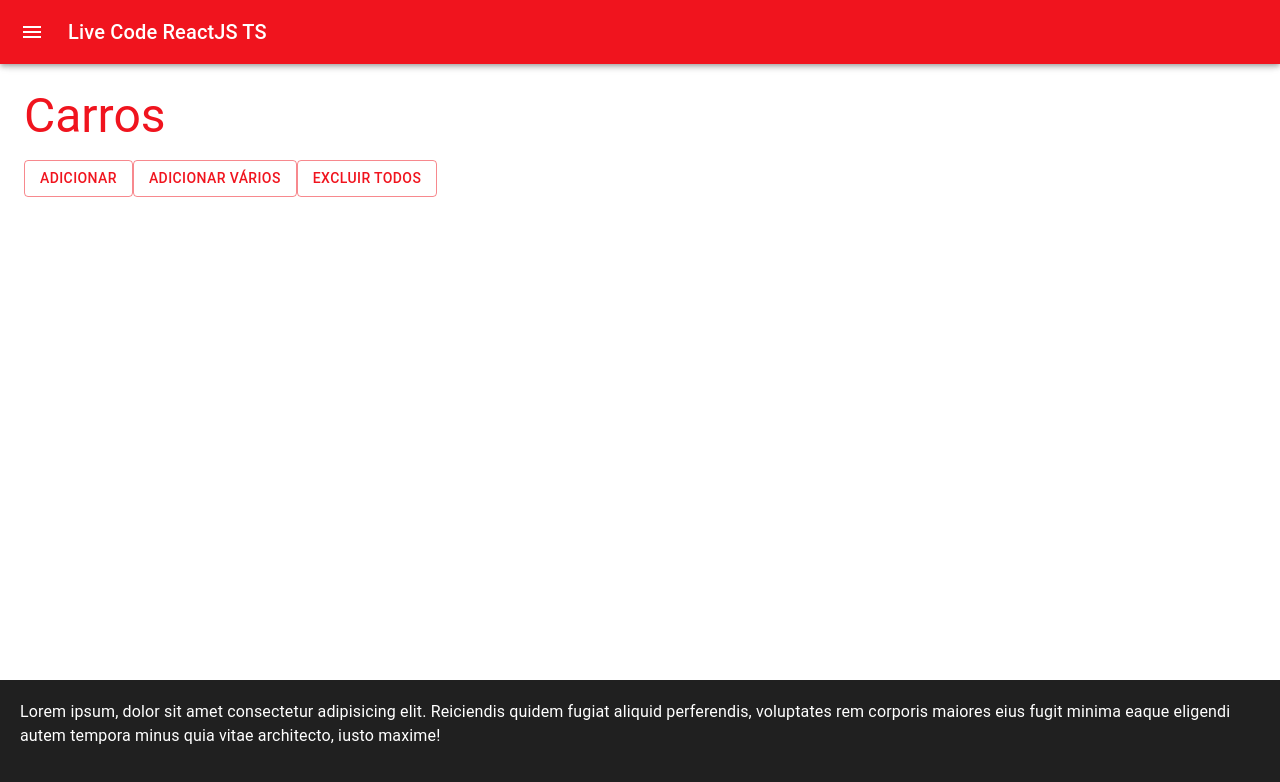
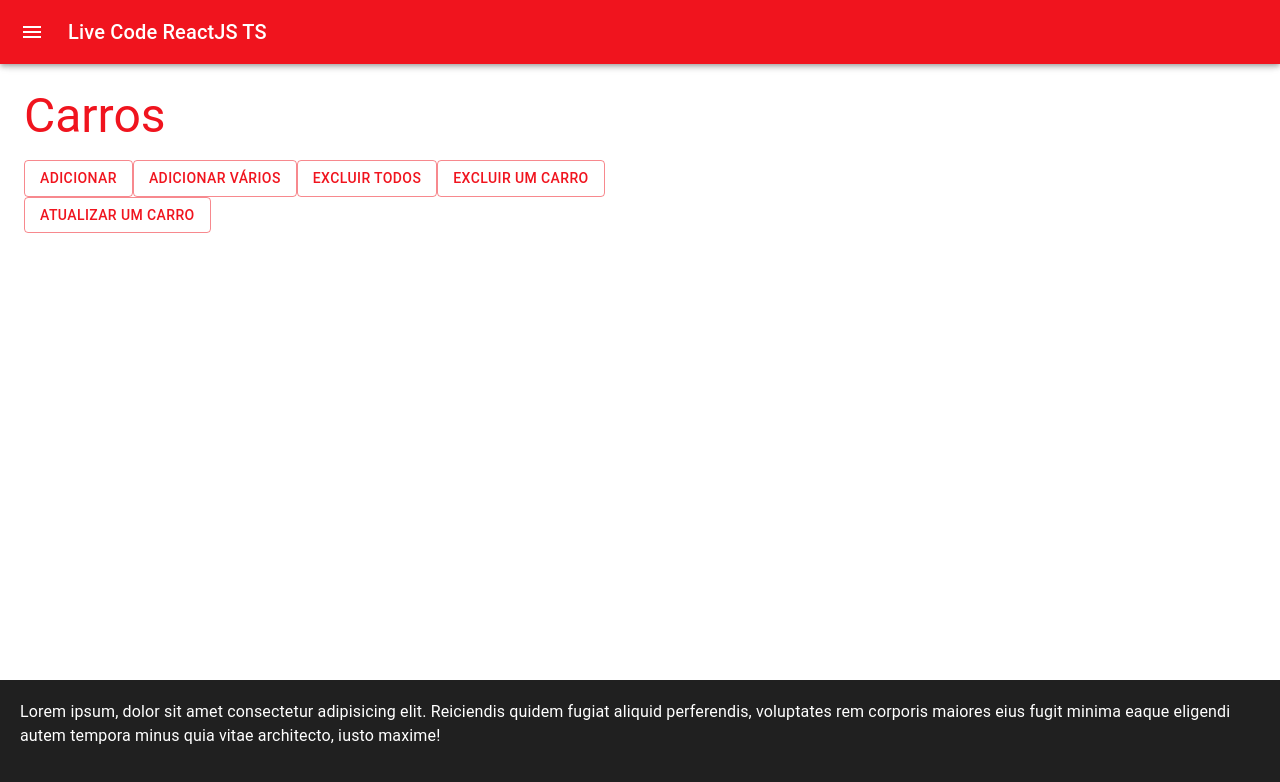
Before and after one commit to jessicamferreira/alunos-react, a React (Create React App) app: page /carros in a window 1280 px wide. Shown: the top 782 px of the page. Built offline with nearby package versions, Linux system fonts and the light colour scheme.

Commit message:
novos métodos -> updateOne, removeOne

```diff
--- a/src/pages/carros/Carros.tsx
+++ b/src/pages/carros/Carros.tsx
@@ -2,7 +2,7 @@ import { Button, Grid, Typography } from "@mui/material";
 
 import { useAppDispatch } from '../../store/hooks';
 
-import { addCarro, addManyCarros, deleteAll } from '../../store/modules/carros/carrosSlice';
+import { addCarro, addManyCarros, deletarUmCarro, deleteAll, atualizarCarro } from '../../store/modules/carros/carrosSlice';
 
 
 
@@ -27,6 +27,13 @@ export const Carros = () => {
     console.log(carros)
   }
 
+  const removerUmCarroSo = () => {
+    dispatch(deletarUmCarro("K"))
+  }
+
+  const atualizarUmCarro = () => {
+    dispatch(atualizarCarro({ id: "K", changes: { cor: "vermelho", marca: "Chevrolet"}}))
+  }
   return(
 
     <Grid container spacing={2}>
@@ -39,6 +46,9 @@ export const Carros = () => {
         <Button variant='outlined' onClick={addCarro1}>Adicionar</Button>
         <Button variant='outlined' onClick={addManyCarros12}>Adicionar vários</Button>
         <Button variant='outlined' onClick={removeMany}>Excluir todos</Button>
+        <Button variant='outlined' onClick={removerUmCarroSo}>Excluir um carro</Button>
+        <Button variant='outlined' onClick={atualizarUmCarro}>Atualizar um carro</Button>
+
       </Grid>
     </Grid>
 
--- a/src/store/modules/carros/carrosSlice.ts
+++ b/src/store/modules/carros/carrosSlice.ts
@@ -21,8 +21,10 @@ const carroSlice = createSlice({
     addCarro: adapter.addOne,
     addManyCarros: adapter.addMany,
     deleteAll: adapter.removeAll,
+    deletarUmCarro: adapter.removeOne,
+    atualizarCarro: adapter.updateOne
   },
 });
 
-export const { addCarro, addManyCarros, deleteAll } = carroSlice.actions;
+export const { addCarro, addManyCarros, deleteAll, deletarUmCarro, atualizarCarro } = carroSlice.actions;
 export default carroSlice.reducer;
```
